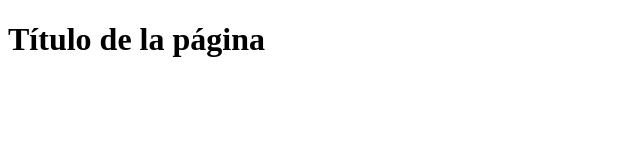
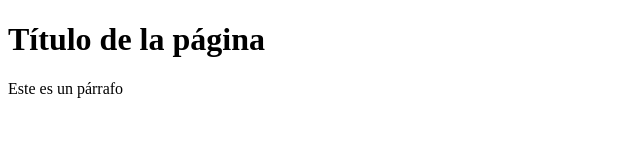
Before and after one commit to makeitrealcamp/test-repository, a plain HTML site: page index.html in a window 1280 px wide. Shown: the whole page, without its empty margins (0-640 px from the left). Drawn offline with Linux system fonts and the light colour scheme.

Commit message:
Adds a paragraph to index.html

```diff
--- a/index.html
+++ b/index.html
@@ -6,5 +6,6 @@
 </head>
 <body>
   <h1>Título de la página</h1>
+  <p>Este es un párrafo</p>
 </body>
 </html>
```
